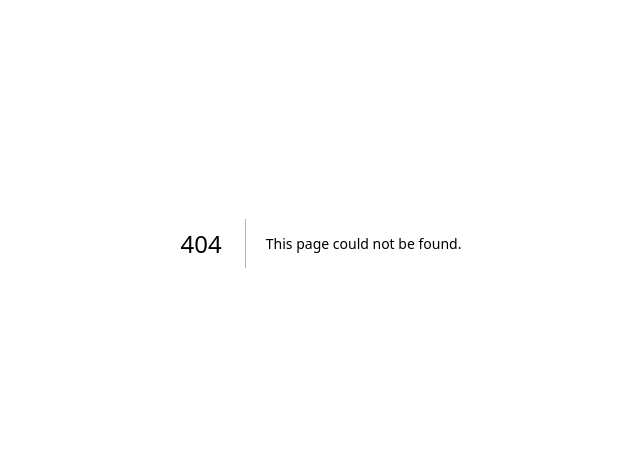
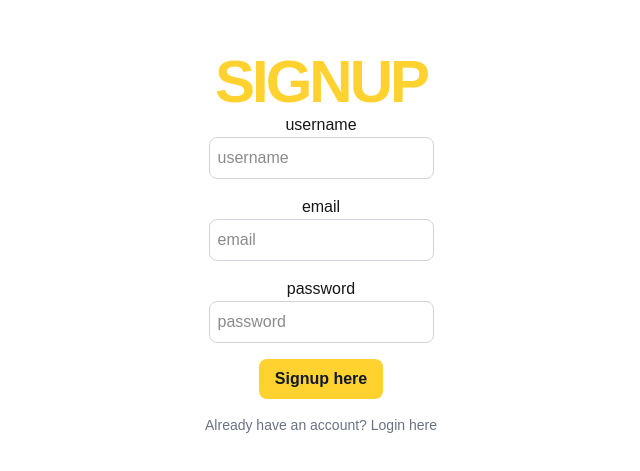
Before and after one commit to Harshitpant12/learn-nextjs, a Next.js app: page /signup in a window 1280 px wide. Before the commit this address had no page. Shown: the part 157-628 px from the top of the page, without its empty margins (319-959 px from the left). Built offline with nearby package versions, Linux system fonts and the light colour scheme.

Commit message:
Add DB configuration and basic setup for signup and login pages

```diff
--- /dev/null
+++ b/src/app/login/page.tsx
@@ -0,0 +1,32 @@
+"use client";
+import Link from "next/link";
+import React from "react";
+import { useRouter } from "next/navigation";
+import { axios } from "axios";
+
+export default function LoginPage(){
+    const [user, setUser] = React.useState({
+        email: "",
+        password: "",
+    });
+    const onLogin = async () => {
+
+    }
+    return (
+        <div className="flex flex-col items-center justify-center py-2 min-h-screen">
+            <h1 className="font-black uppercase text-amber-300 text-6xl tracking-tighter">Login</h1>
+            <hr />
+            <label htmlFor="email">email</label>
+            <input className="p-2 border border-gray-300 rounded-lg mb-4 focus:outline-none focus:border-gray-600" id="email" type="email" value={user.email} onChange={(e) => setUser({...user, email: e.target.value})} placeholder="email" />
+            <label htmlFor="password">password</label>
+            <input className="p-2 border border-gray-300 rounded-lg mb-4 focus:outline-none focus:border-gray-600" id="password" type="password" value={user.password} onChange={(e) => setUser({...user, password: e.target.value})} placeholder="password" />
+            <button
+                className="bg-amber-300 text-gray-900 font-bold py-2 px-4 rounded-lg hover:bg-amber-400 transition-colors duration-300"
+                onClick={onLogin}
+            > Login here </button>
+            <Link href="/signup" className="text-sm text-gray-500 mt-4 hover:text-gray-700 transition-colors duration-300">
+                Don't have an account? Signup here
+            </Link>
+        </div>
+    )
+}
--- /dev/null
+++ b/src/app/profile/[id]/page.tsx
@@ -0,0 +1,10 @@
+export default async function UserProfile({params}: any) {
+    const { id } = await params;
+  return (
+    <div className="flex flex-col items-center justify-center min-h-screen py-2">
+      <h1 className="text-4xl font-bold mb-4">Profile Page</h1>
+      <hr />
+      <p className="text-4xl text-gray-600">This is the profile page. {id}</p>
+    </div>
+  );
+}
--- /dev/null
+++ b/src/app/profile/page.tsx
@@ -0,0 +1,9 @@
+export default function ProfilePage() {
+  return (
+    <div className="flex flex-col items-center justify-center min-h-screen py-2">
+      <h1 className="text-4xl font-bold mb-4">Profile Page</h1>
+      <hr />
+      <p className="text-lg text-gray-600">This is the profile page.</p>
+    </div>
+  );
+}
--- /dev/null
+++ b/src/app/signup/page.tsx
@@ -0,0 +1,35 @@
+"use client";
+import Link from "next/link";
+import React from "react";
+import { useRouter } from "next/navigation";
+import { axios } from "axios";
+
+export default function SignupPage(){
+    const [user, setUser] = React.useState({
+        email: "",
+        password: "",
+        username: "",
+    });
+    const onSignup = async () => {
+
+    }
+    return (
+        <div className="flex flex-col items-center justify-center py-2 min-h-screen">
+            <h1 className="font-black uppercase text-amber-300 text-6xl tracking-tighter">Signup</h1>
+            <hr />
+            <label htmlFor="username">username</label>
+            <input className="p-2 border border-gray-300 rounded-lg mb-4 focus:outline-none focus:border-gray-600" id="username" type="text" value={user.username} onChange={(e) => setUser({...user, username: e.target.value})} placeholder="username" />
+            <label htmlFor="email">email</label>
+            <input className="p-2 border border-gray-300 rounded-lg mb-4 focus:outline-none focus:border-gray-600" id="email" type="email" value={user.email} onChange={(e) => setUser({...user, email: e.target.value})} placeholder="email" />
+            <label htmlFor="password">password</label>
+            <input className="p-2 border border-gray-300 rounded-lg mb-4 focus:outline-none focus:border-gray-600" id="password" type="password" value={user.password} onChange={(e) => setUser({...user, password: e.target.value})} placeholder="password" />
+            <button
+                className="bg-amber-300 text-gray-900 font-bold py-2 px-4 rounded-lg hover:bg-amber-400 transition-colors duration-300"
+                onClick={onSignup}
+            > Signup here </button>
+            <Link href="/login" className="text-sm text-gray-500 mt-4 hover:text-gray-700 transition-colors duration-300">
+                Already have an account? Login here
+            </Link>
+        </div>
+    )
+}
--- /dev/null
+++ b/src/dbConfig/dbConfig.ts
@@ -0,0 +1,20 @@
+import mongoose from "mongoose";
+
+export async function connect(){
+    try {
+        mongoose.connect(process.env.MONGO_URI!)
+        const connection = mongoose.connection;
+
+        connection.on("connected", () => {
+            console.log("Connected to MongoDB successfully!");
+        })
+
+        connection.on("error", (err) => {
+            console.log("MongoDB connection error. Please make sure MongoDB is running. " + err);
+            process.exit();
+        })
+    } catch (error) {
+        console.log("Something went wrong!");
+        console.log(error);
+    }
+}
```
Also changed, not shown: src/app/api/users/login/route.ts (added), src/app/api/users/signup/route.ts (added).
